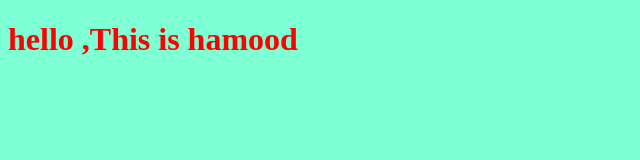
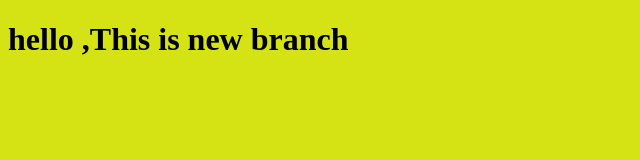
Before and after one commit to abgaher/MyProject, a plain HTML site: page index.html in a window 1280 px wide. Shown: the whole page, without its empty margins (0-640 px from the left). Drawn offline with Linux system fonts and the light colour scheme.

Commit message:
changing style for the title

```diff
--- a/index.html
+++ b/index.html
@@ -7,7 +7,7 @@
     <link rel="stylesheet" href="style.css">
 </head>
 <body>
-    <h1>hello ,This is hamood</h1>
+    <h1>hello ,This is new branch</h1>
     <script src="app.js"></script>
 </body>
 </html>
--- a/style.css
+++ b/style.css
@@ -1,6 +1,6 @@
 h1{
-    color: red;
+    color: black;
 }
 body{
-    background-color: aquamarine;
+    background-color: rgb(213, 227, 20);
 }
```
